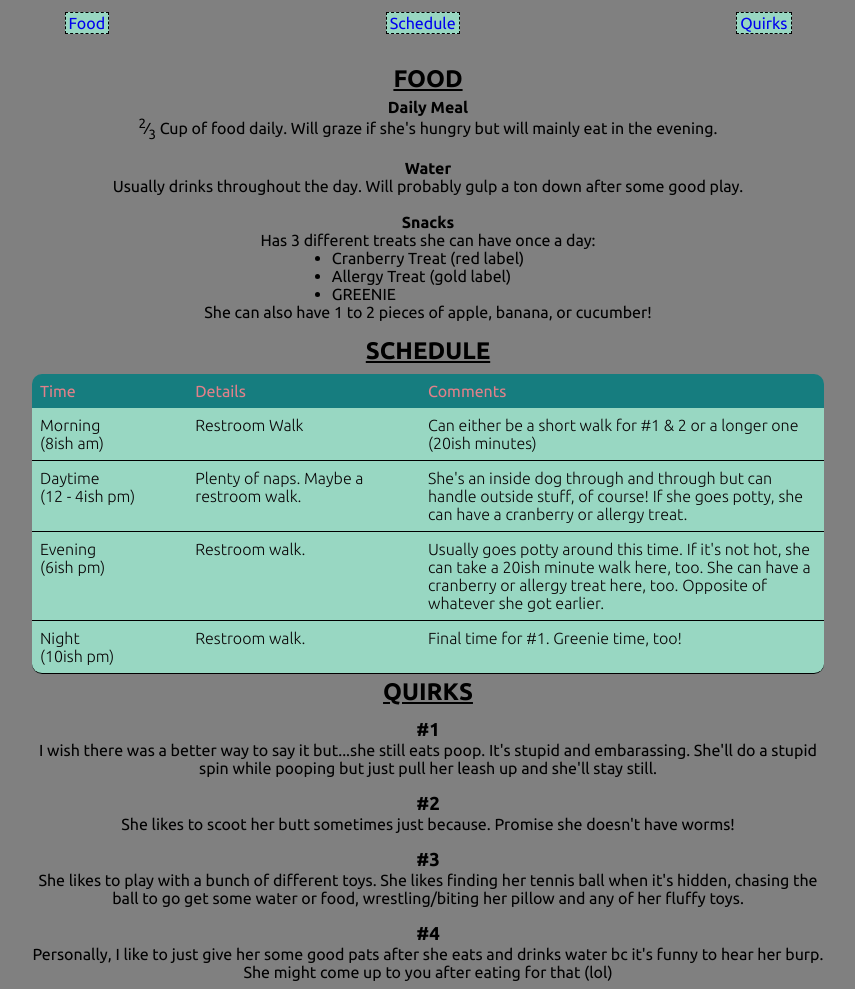
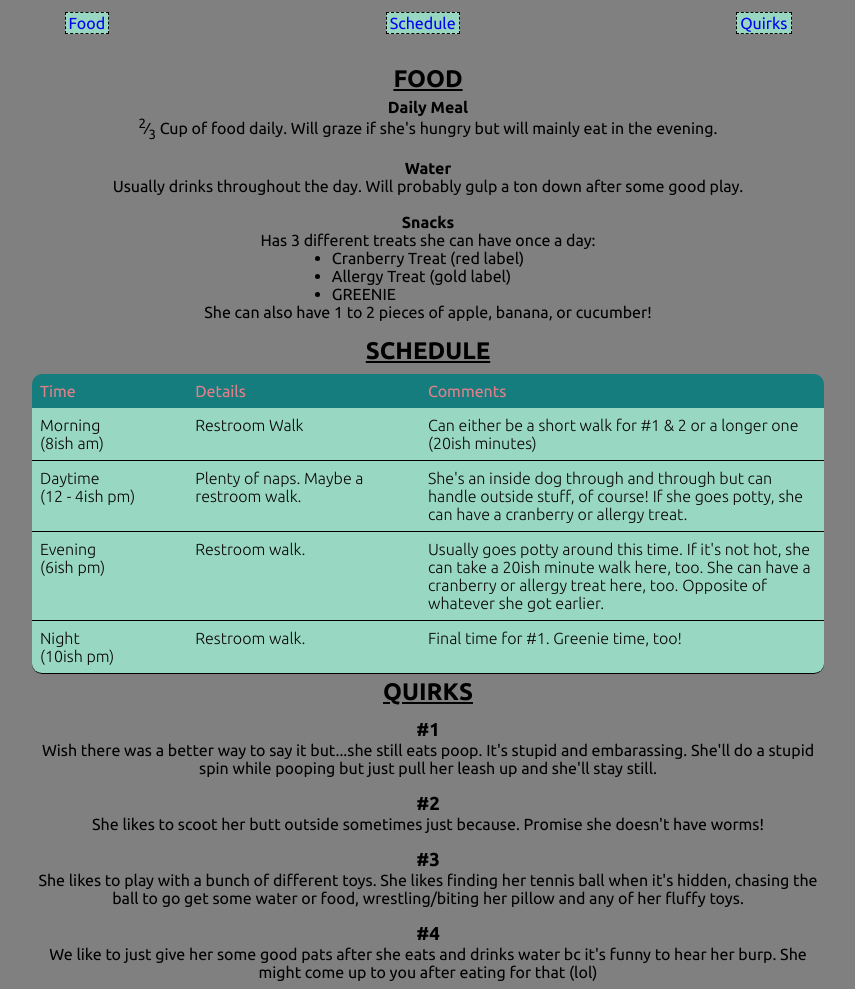
Before and after one commit to cah4758/oreo-site, a plain HTML site: page index.html in a window 1280 px wide. Shown: the part 58-1047 px from the top of the page, without its empty margins (212-1067 px from the left). Drawn offline with Linux system fonts and the light colour scheme.

Commit message:
Description changes

```diff
--- a/index.html
+++ b/index.html
@@ -123,7 +123,7 @@
           <div class="quirk">
             <h3>#1</h3>
             <p class="description">
-              I wish there was a better way to say it but...she still eats poop.
+              Wish there was a better way to say it but...she still eats poop.
               It's stupid and embarassing. She'll do a stupid spin while pooping
               but just pull her leash up and she'll stay still.
             </p>
@@ -131,8 +131,8 @@
           <div class="quirk">
             <h3>#2</h3>
             <p class="description">
-              She likes to scoot her butt sometimes just because. Promise she
-              doesn't have worms!
+              She likes to scoot her butt outside sometimes just because.
+              Promise she doesn't have worms!
             </p>
           </div>
           <div class="quirk">
@@ -147,9 +147,9 @@
           <div class="quirk">
             <h3>#4</h3>
             <p class="description">
-              Personally, I like to just give her some good pats after she eats
-              and drinks water bc it's funny to hear her burp. She might come up
-              to you after eating for that (lol)
+              We like to just give her some good pats after she eats and drinks
+              water bc it's funny to hear her burp. She might come up to you
+              after eating for that (lol)
             </p>
           </div>
         </div>
```
